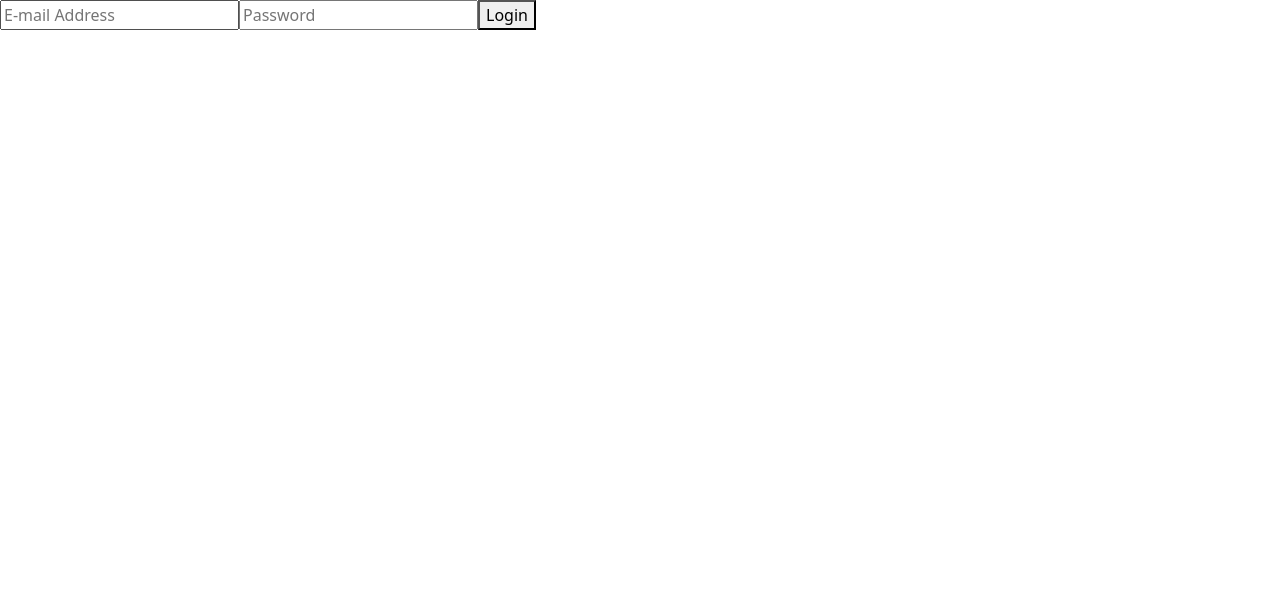
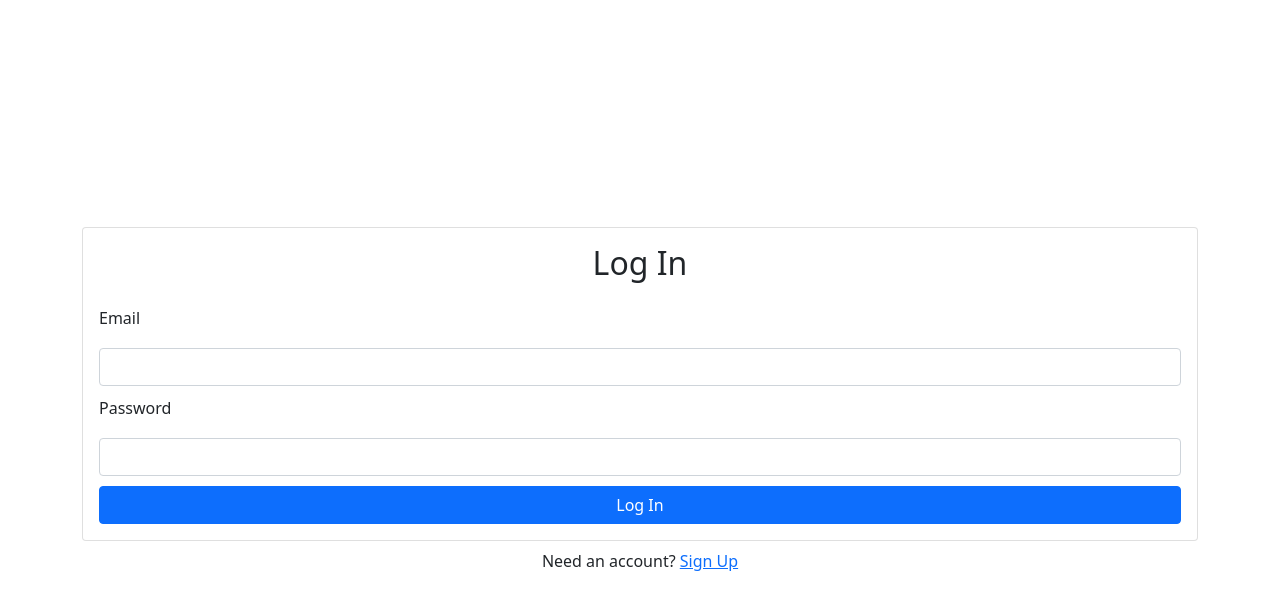
Before and after one commit to MouHuang0217/Red-Cross-Website, a React (Create React App) app: page /Login in a window 1280 px wide. Shown: the top 610 px of the page. Built offline with nearby package versions, Linux system fonts and the light colour scheme; no server answers.

Commit message:
changed mainnav, added log out, hide signup/login button when logged in

```diff
--- a/package.json
+++ b/package.json
@@ -15,7 +15,6 @@
     "react-dom": "^17.0.2",
     "react-router-dom": "^5.3.0",
     "react-scripts": "4.0.3",
-
     "web-vitals": "^1.1.2"
   },
   "scripts": {
--- a/src/App.js
+++ b/src/App.js
@@ -13,6 +13,7 @@ import Routes from './components/Routes';
 export default class App extends Component {
   render() {
     return (
+      // DO NOT DELETE AuthProvider! This allows all components to gain access to firebase
       <AuthProvider>
         <div className="App">
           <Routes />
--- a/src/components/Login.js
+++ b/src/components/Login.js
@@ -1,69 +1,68 @@
-import React, { useEffect, useState } from "react";
-import { Link, useHistory } from "react-router-dom";
-// import fire from "./firebase";
-import { GoogleAuthProvider } from "firebase/auth";
-import { getAuth, signInWithRedirect } from "firebase/auth";
+import React, { useRef, useState } from 'react'
+import { Card, Form, Button, Container, Alert } from 'react-bootstrap'
+import "bootstrap/dist/css/bootstrap.min.css"
+import { useAuth } from '../contexts/AuthContext'
+import { Link, useHistory } from 'react-router-dom'
 
-function Login() {
+export default function Login() {
+    const emailRef = useRef()
+    const passwordRef = useRef()
+    const { login } = useAuth()
+    const [error, setError] = useState('')
+    const [loading, setLoading] = useState(false);
+    const [loggedIn, setLoggedIn] = useState(false);
+    const history = useHistory();
+    async function handleSubmit(e) {
+        e.preventDefault()
 
-    const [email, setEmail] = useState("");
-    const [password, setPassword] = useState("");
-    const [emailError, setEmailError] = useState("");
-    const [passwordError, setPasswordError] = useState("");
+        try {
+            setError("")
+            setLoading(true)
+            await login(emailRef.current.value, passwordRef.current.value)
+            history.push({
+                pathname: "/",
+                state: { isLoggedIn: loggedIn }
+            })
+            setLoggedIn(true);
+        } catch {
+            setError("Failed to Log in")
+        }
 
-    const history = useHistory();
-    // const SignInWithGoogle = () => {
-    //     var provider = new fire.auth.GoogleAuthProvider();
-    //     provider.addScope('profile');
-    //     provider.addScope('email');
-    //     fire.auth().signInWithPopup(provider).then(function (result) {
-    //         // This gives you a Google Access Token.
-    //         var token = result.credential.accessToken;
-    //         // The signed-in user info.
-    //         var user = result.user;
-    //     });
-    // }
-    // const handleLogin = () => {
-    //     fire.auth().signInWithEmailAndPassword(email, password)
-    //         .catch(err => {
-    //             switch (err.code) {
-    //                 case "auth/invalid-email":
-    //                 case "auth/user-disabled":
-    //                 case "auth/user-not-found":
-    //                     setEmailError(err.message);
-    //                     break;
-    //                 case "auth/wrong-password":
-    //                     setPasswordError(err.message);
-    //                     break;
-    //                     console.log("in handleLogin");
-    //             }
-    //         })
-    // }
+        setLoading(false)
+    }
+
     return (
-        <div className="login">
-            <div className="login__container">
-                <input
-                    type="text"
-                    className="login__textBox"
-                    value={email}
-                    onChange={(e) => setEmail(e.target.value)}
-                    placeholder="E-mail Address"
-                />
-                <input
-                    type="password"
-                    className="login__textBox"
-                    value={password}
-                    onChange={(e) => setPassword(e.target.value)}
-                    placeholder="Password"
-                />
-                <button
-                    className="login__btn"
-                // onClick={() => SignInWithGoogle(email, password)}
-                >
-                    Login
-                </button>
+        <Container
+            className="d-flex align-items-center justify-content-center"
+            style={{ minHeight: "100vh" }}
+        >
+            <div className="w-100">
+                <>
+                    <Card>
+                        <Card.Body>
+                            <h2 className="text-center mb-4">Log In</h2>
+                            {error && <Alert variant="danger">{error}</Alert>}
+                            <Form onSubmit={handleSubmit}>
+                                <Form.Group id="email">
+                                    <Form.Label>Email</Form.Label>
+                                    <Form.Control type="email" ref={emailRef} required />
+                                </Form.Group>
+                                <Form.Group id="password">
+                                    <Form.Label>Password</Form.Label>
+                                    <Form.Control type="password" ref={passwordRef} required />
+                                </Form.Group>
+
+                                <Button disabled={loading} className="w-100" type="submit">
+                                    Log In
+                                </Button>
+                            </Form>
+                        </Card.Body>
+                    </Card>
+                    <div className="w-100 text-center mt-2">
+                        Need an account? <Link to='/Register'>Sign Up </Link>
+                    </div>
+                </>
             </div>
-        </div>
-    );
+        </Container>
+    )
 }
-export default Login;
--- a/src/components/MainNavigation.js
+++ b/src/components/MainNavigation.js
@@ -1,23 +1,41 @@
-import React, { Component } from "react";
+import React, { Component, useState } from "react";
 import { Navbar, NavItem, Button } from "react-bootstrap";
 import Logo from "../arc_logo.png";
-/* Sample NavBar, modify as needed if used */
-/*The navigation component used for when there is no user logged in to the system*/
-export default class MainNavigation extends Component {
-  render() {
-    return (
+import { useAuth } from '../contexts/AuthContext'
+import { Link, useHistory } from 'react-router-dom'
+
+export default function MainNavigation() {
+  const { logout, currentUser } = useAuth()
+  const [error, setError] = useState('')
+  const history = useHistory()
+  async function handleLogOut() {
+    setError('')
+    try {
+      await logout()
+      // history.push('/login')
+    }
+    catch {
+      setError("Failed to log out")
+    }
+  }
+  return (
+    <div>
       <div className="mainnavbar">
         <Navbar collapseOnSelect fixedTop className="justify-content-between">
-        <Navbar.Brand href="/"><img alt="logo" src={Logo} className="logo"/></Navbar.Brand>
-        <Navbar.Toggle />
+          <Navbar.Brand href="/"><img alt="logo" src={Logo} className="logo" /></Navbar.Brand>
+          <Navbar.Toggle />
           <Navbar.Collapse className="justify-content-end">
             <NavItem pullRight>
-              <Button className="loginbutton" variant="dark" href="/login">LOGIN</Button>
-              <Button className="registerbutton" variant="dark" href="/register">REGISTER</Button>
+              {(!currentUser && <Button className="loginbutton" variant="dark" href="/login">LOGIN</Button>)}
+              {(!currentUser && <Button className="registerbutton" variant="dark" href="/register">REGISTER</Button>)}
+              {(currentUser && <Button className="registerbutton" variant="dark" onClick={handleLogOut}>Log Out</Button>)}
             </NavItem>
           </Navbar.Collapse>
         </Navbar>
       </div>
-    );
-  }
+      {(currentUser && <div>{currentUser.email}</div>)}
+    </div>
+
+
+  )
 }
--- a/src/components/Routes.jsx
+++ b/src/components/Routes.jsx
@@ -2,8 +2,8 @@ import React, { Component } from "react";
 import { Route, BrowserRouter } from "react-router-dom";
 import Home from "./Home";
 import { About } from "./About";
+import Signup from './Signup'
 import Login from './Login'
-import Signup from './Signup'
 /*class to route to other components and link them to pages*/
 export default class Routes extends Component {
   render() {
@@ -11,9 +11,9 @@ export default class Routes extends Component {
       <BrowserRouter basename={process.env.PUBLIC_URL}>
         <div style={{ width: "100%" }}>
           <Route exact path="/" component={Home} />
-          <Route exact path="/about" component={About} />
-          <Route exact path="/Login" component={Login} />
-          <Route exact path="/Signup" component={Signup} />
+          <Route path="/about" component={About} />
+          <Route path="/Login" component={Login} />
+          <Route path="/Register" component={Signup} />
 
           {/* <Route path="/Events" component={Events} /> */}
         </div>
--- a/src/components/Signup.js
+++ b/src/components/Signup.js
@@ -2,6 +2,8 @@ import React, { useRef, useState } from 'react'
 import { Card, Form, Button, Container, Alert } from 'react-bootstrap'
 import "bootstrap/dist/css/bootstrap.min.css"
 import { useAuth } from '../contexts/AuthContext'
+import { Link } from 'react-router-dom'
+
 export default function Signup() {
     const emailRef = useRef()
     const passwordRef = useRef()
@@ -12,11 +14,11 @@ export default function Signup() {
 
     async function handleSubmit(e) {
         e.preventDefault()
-
+        //if password and confirmation is different set an error
         if (passwordRef.current.value !== passwordConfirmRef.current.value) {
             return setError("Passwords do not match")
         }
-
+        //loading is to tell user that it is currently loading
         try {
             setError("")
             setLoading(true)
@@ -59,7 +61,7 @@ export default function Signup() {
                         </Card.Body>
                     </Card>
                     <div className="w-100 text-center mt-2">
-                        Already have an account? Log In
+                        Already have an account? <Link to='/Login'>Log In </Link>
                     </div>
                 </>
             </div>
--- a/src/contexts/AuthContext.js
+++ b/src/contexts/AuthContext.js
@@ -7,27 +7,40 @@ export function useAuth() {
 
 export function AuthProvider({ children }) {
     const [currentUser, setCurrentUser] = useState()
-
+    const [loading, setLoading] = useState(true)
+    //signup
     function signup(email, password) {
         console.log("in signup");
         return auth.createUserWithEmailAndPassword(email, password);
     }
-
+    //login
+    function login(email, password) {
+        return auth.signInWithEmailAndPassword(email, password)
+    }
+    //logout
+    function logout() {
+        return auth.signOut();
+    }
+    //what happens when first initialized
     useEffect(() => {
+        //firebase sets local storage/tokens for you need setLoading
         const unsubscribe = auth.onAuthStateChanged(user => {
             setCurrentUser(user)
+            setLoading(false)
         })
-
         return unsubscribe
     }, [])
 
     const value = {
         currentUser,
-        signup
+        login,
+        signup,
+        logout
     }
+    //export all the values and do not load children if loading is not done.
     return (
         <AuthContext.Provider value={value}>
-            {children}
+            {!loading && children}
         </AuthContext.Provider>
     )
 }
--- a/src/firebase.js
+++ b/src/firebase.js
@@ -1,6 +1,6 @@
 import firebase from "firebase/app"
 import "firebase/auth"
-
+// create your own.env.local, and put in your keys from firebase
 const app = firebase.initializeApp({
     apiKey: process.env.REACT_APP_FIREBASE_API_KEY,
     authDomain: process.env.REACT_APP_FIREBASE_AUTH_DOMAIN,
```
Also changed, not shown: src/Events.js (deleted, +0 -51 lines), src/components/Home.js (+4 -3 lines), src/components/Events.js (added), 1 other file (tests, documents, lock files or other folders).
